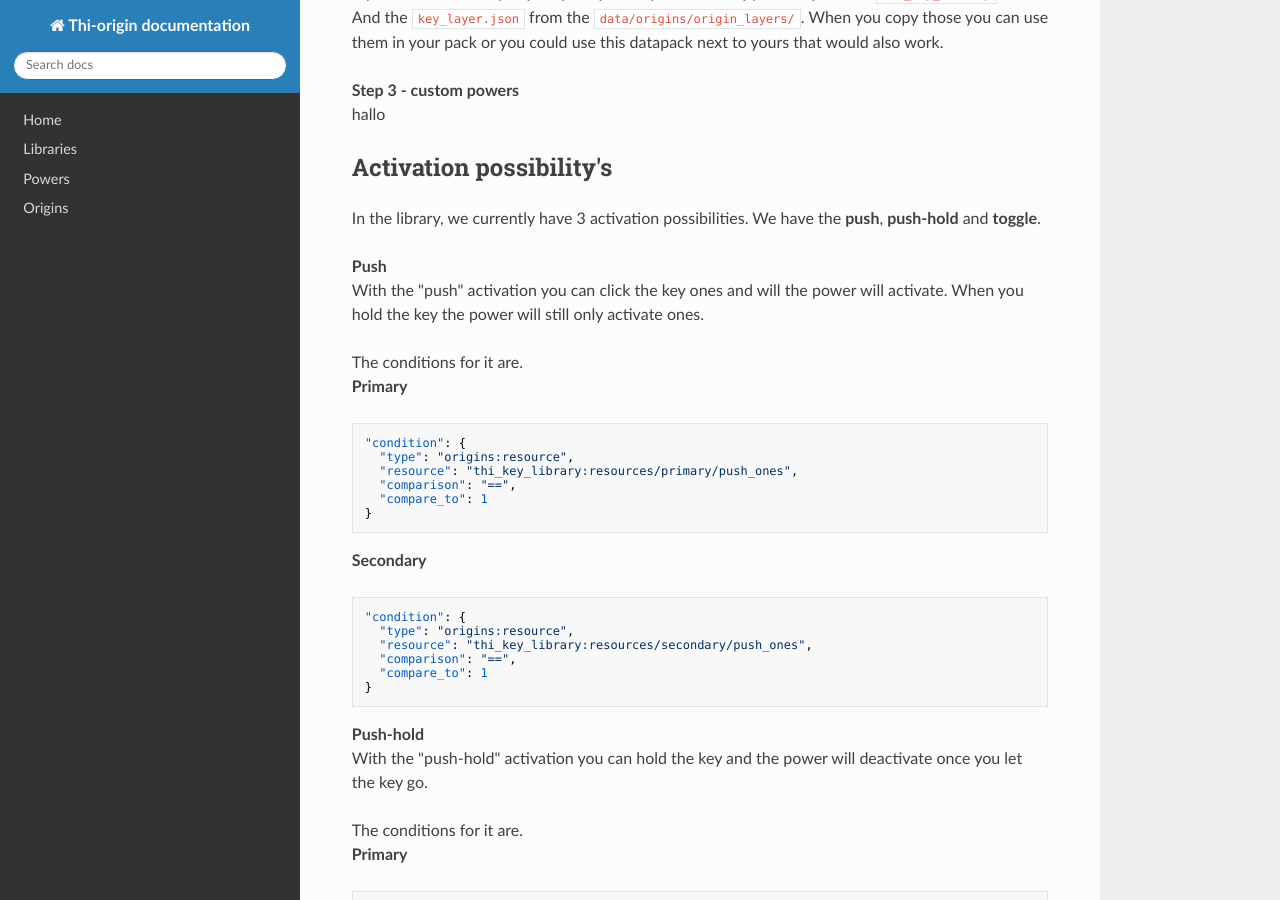
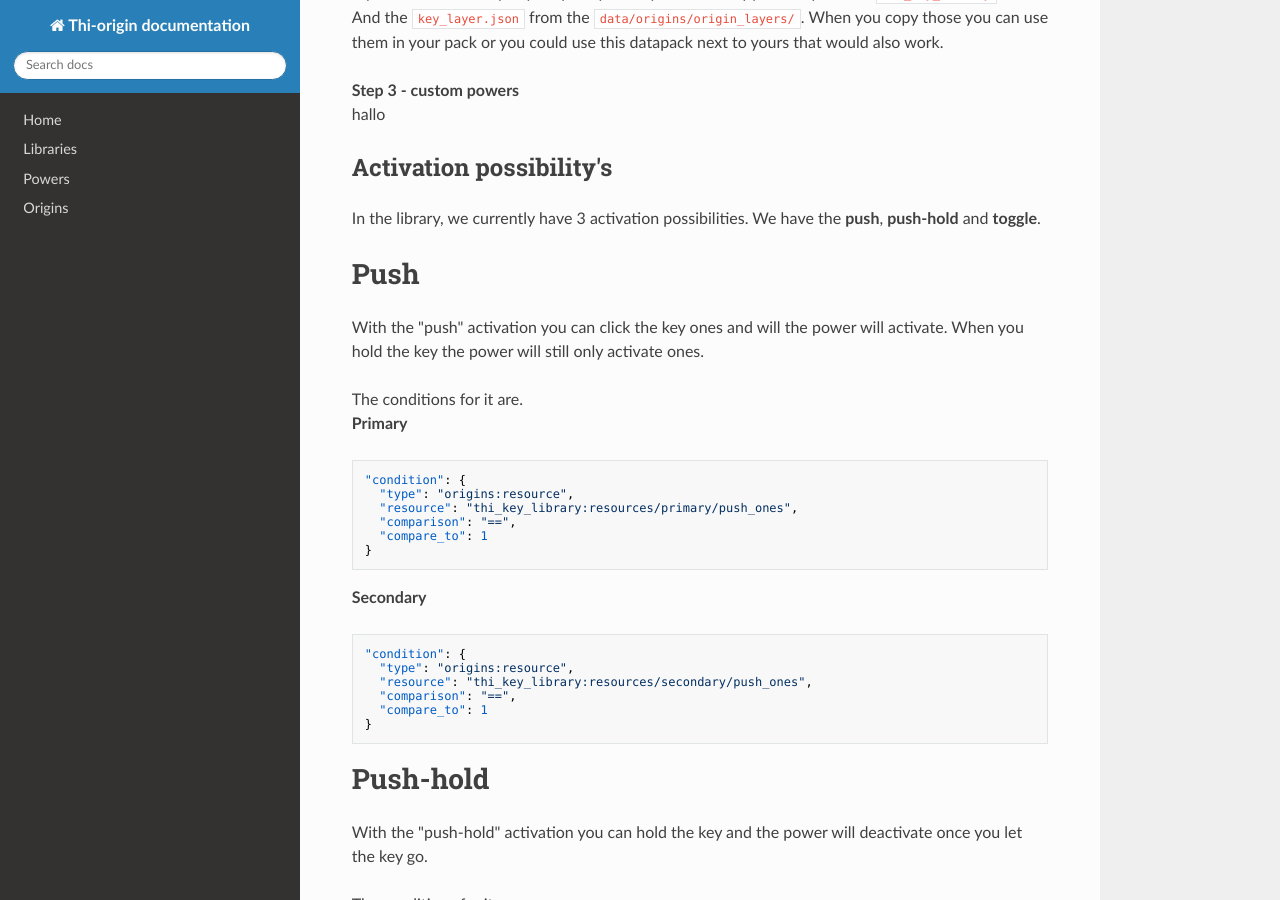
Before and after one commit to MisionThi/thi-origins-stuff, an MkDocs documentation site: the page built from docs/thi_key_library.md, in a window 1280 px wide and 900 px high, scrolled down 549 px. Built offline with MkDocs 1.6.1, drawn with Linux system fonts in a browser that asks for light colours; nearby versions of some CDN libraries.

````diff
--- a/docs/thi_key_library.md
+++ b/docs/thi_key_library.md
@@ -30,7 +30,7 @@ hallo
 ## Activation possibility's
 In the library, we currently have 3 activation possibilities. We have the **push**, **push-hold** and **toggle**.
 
-**Push** <br />
+#**Push** <br />
 With the "push" activation you can click the key ones and will the power will activate.
 When you hold the key the power will still only activate ones. <br />
 
@@ -56,7 +56,7 @@ The conditions for it are. <br />
 ```
 
 
-**Push-hold** <br />
+#**Push-hold** <br />
 With the "push-hold" activation you can hold the key and the power will deactivate once you let the key go. <br />
 
 The conditions for it are. <br />
@@ -81,7 +81,7 @@ The conditions for it are. <br />
 ```
 
 
-**Toggle** <br />
+#**Toggle** <br />
 With the "toggle" activation you press the key ones to activate and ones to deactivate. <br />
 
 The conditions for it are. <br />
````
